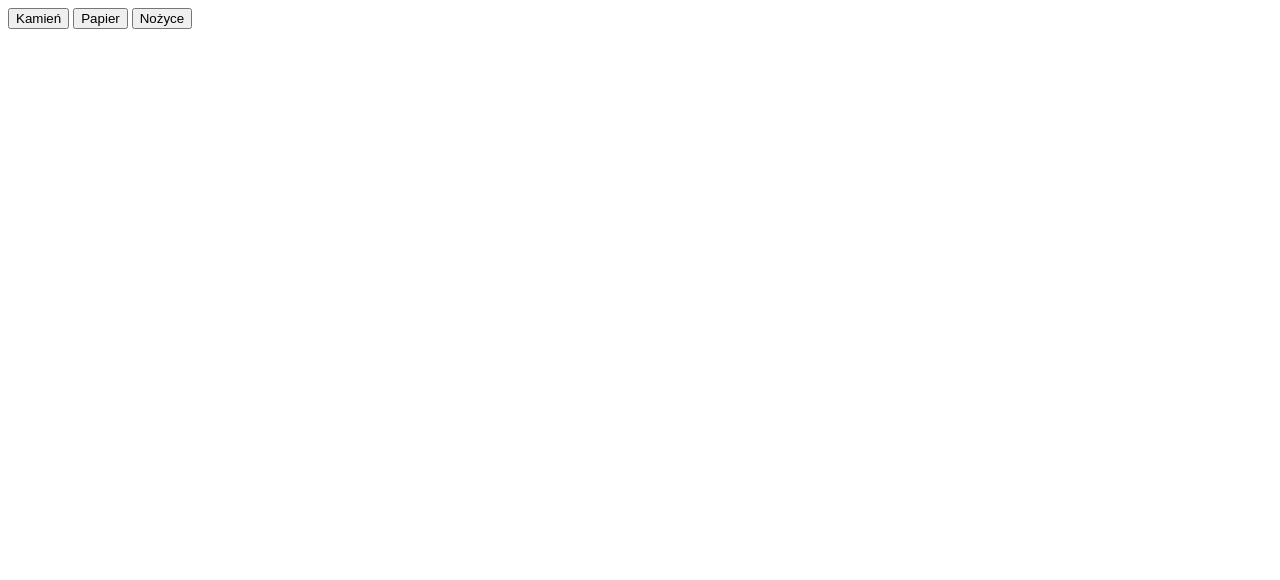
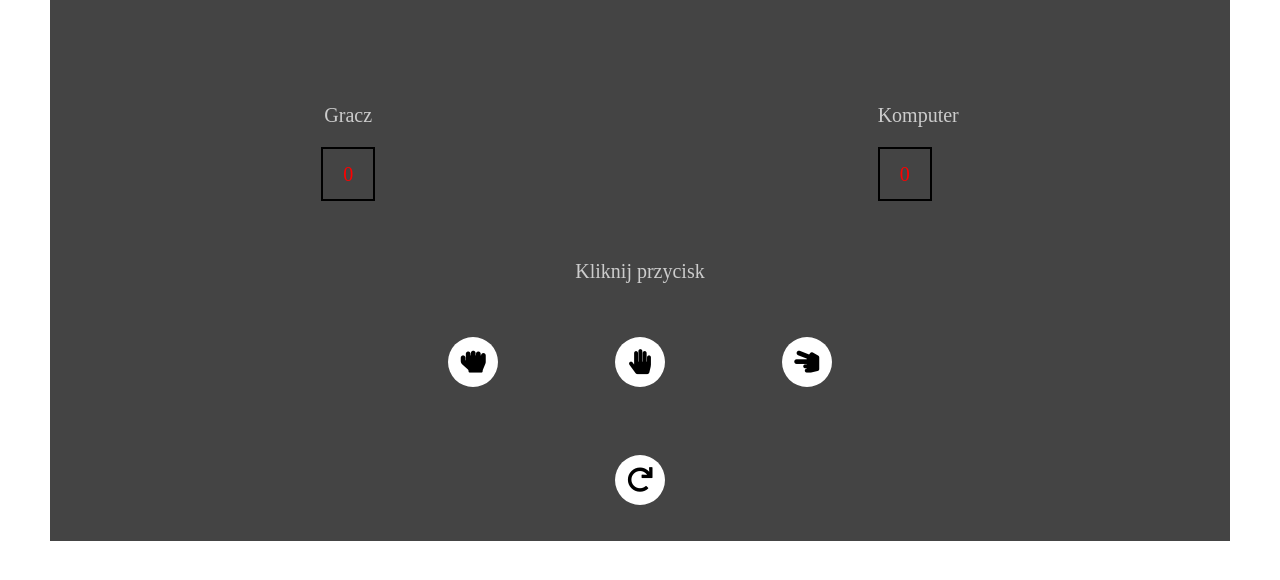
Before and after one commit to Karol-Sobolewski/javascript-prework, a website: page index.html in a window 1280 px wide. Drawn offline with nearby package versions, Linux system fonts and the light colour scheme; files that its build step writes are made by us from their sources.

Commit message:
Add win counter & Add cheating option (75% of chance that computer will choose scissors) & Add simple styling

```diff
--- a/index.html
+++ b/index.html
@@ -4,16 +4,29 @@
 	<meta charset="UTF-8">
 	<title>Kamień, papier, nożyce</title>
 	<link rel="stylesheet" href="css/style.css">
+	<link rel="stylesheet" href="https://cdnjs.cloudflare.com/ajax/libs/font-awesome/5.9.0/css/all.min.css">
 </head>
 <body>
 	<div class="container">
-		<div id="buttons">
-			<button id="play-rock">Kamień</button>
-			<button id="play-paper">Papier</button>
-			<button id="play-scissors">Nożyce</button>
+		<div class="row row-score">
+			<div class="result">
+				<p>Gracz</p><p id="player">0</p>
+			</div>
+			<div class="result">
+				<p>Komputer</p><p id="computer">0</p>
+			</div>
 		</div>
-		<div id="messages"></div>
-	</div>
+		<div id="messages" class="messages">Kliknij przycisk</div>
+	<div class="row row-buttons">
+		<ul class="buttons">
+			<li><button id="play-rock" class="btn"><i class="fas fa-hand-rock"></i></button></li>
+			<li><button id="play-paper" class="btn"><i class="fas fa-hand-paper"></i></button></li>
+			<li><button id="play-scissors" class="btn"><i class="fas fa-hand-scissors"></i></button></li>
+		</ul>
+</div>
+	<div id="messages"></div>
+	<button id="reset-btn" class="btn btn-reset"><i class="fas fa-redo"></i></button>
+</div>
 	<script src="js/functions.js"></script>
 	<script src="js/script.js"></script>
 </body>
--- a/js/script.js
+++ b/js/script.js
@@ -1,46 +1,73 @@
+let playerScore = 0;
+let computerScore = 0;
 function playGame(playerInput) {
 
   function getMoveName(argMoveId){
-
     if(argMoveId == 1) return 'kamień';
     else if(argMoveId == 2) return 'papier';
     else if(argMoveId == 3) return 'nożyce';
-
   }
 
   function displayResult(argComputerMove, argPlayerMove) {
 
-    console.log('wywołano displayResult')
-    console.log('argumenty: ' + argComputerMove + ', ' + argPlayerMove);
     printMessage('Zagrałem ' + argComputerMove + ', a Ty ' + argPlayerMove);
-
     if((argComputerMove === 'kamień' && argPlayerMove === 'papier') ||
        (argComputerMove === 'nożyce' && argPlayerMove == 'kamień') ||
        (argComputerMove === 'papier' && argPlayerMove === 'nożyce')) {
-
+       playerScore = playerScore+1;
       return 'Ty wygrywasz!!';
 
     }
-
-    else if(argComputerMove == argPlayerMove) return 'Remis!'
-    else return 'Wygrał komputer!'
-
+    else if(argComputerMove == argPlayerMove) return 'Remis!';
+    else{
+      computerScore = computerScore+1;
+      return 'Wygrał komputer!';
+    }
   }
 
   /* Proces gry */
 
+
   clearMessages();
 
-  let randomNumber = Math.floor(Math.random() * 3 + 1);
-  console.log('Wylosowana liczba to: ' + randomNumber);
+
+  //let randomNumber = Math.floor(Math.random() * 3 + 1);
+
+  let randomNumber = Math.random()
+    //console.log(Math.random());
+    if(Math.random() < 0.12)  {
+      //console.log('<12');
+    randomNumber = 1
+
+  } else if (Math.random() <= 0.24) {
+      //console.log('<24');
+    randomNumber = 2
+    } else {
+      randomNumber = 3
+      //console.log('>24');
+    }
+
   let computerMove = getMoveName(randomNumber);
+  //console.log(computerMove);
 
   let playerMove =  getMoveName(playerInput);
 
-  printMessage(displayResult (computerMove, playerMove));
+  printMessage(displayResult(computerMove, playerMove));
+//inny kolor wyniku np. document.getElementById('scorebox').innerHTML = displayResult(computerMove, playerMove);
+  document.getElementById('player').innerHTML = playerScore;
+  document.getElementById('computer').innerHTML = computerScore;
+}
+
+function reset() {
+  document.getElementById('messages').innerHTML = 'Kliknij przycisk';
+  playerScore = 0;
+  computerScore = 0;
+  document.getElementById('player').innerHTML = playerScore;
+  document.getElementById('computer').innerHTML = computerScore;
 
 }
 
+document.getElementById('reset-btn').addEventListener('click', function(){ reset(); })
 document.getElementById('play-rock').addEventListener('click', function(){ playGame(1); });
 document.getElementById('play-paper').addEventListener('click', function(){ playGame(2); });
 document.getElementById('play-scissors').addEventListener('click', function(){ playGame(3); });
--- a/sass/style.scss
+++ b/sass/style.scss
@@ -0,0 +1,93 @@
+
+/* Global */
+
+body {
+  display: flex;
+  justify-content: center;
+  margin: 0 auto;
+  color: #ccc;
+  font-size: 20px;
+  text-align: center;
+}
+
+.container {
+  position: relative;
+  display: flex;
+  flex-direction: column;
+  justify-content: center;
+  align-items: center;
+  max-width: 1140px;
+  padding: 36px 20px;
+  background: #444;
+  text-align: center;
+}
+
+.row {
+  width: 1140px;
+  margin: 48px 0;
+}
+
+/* Score */
+
+.row-score {
+  display: flex;
+  justify-content: space-around;
+}
+
+.result p:nth-child(2) {
+    display: flex;
+    align-items: center;
+    justify-content: center;
+    width: 50px;
+    height: 50px;
+    color: red;
+    border: 2px solid black;
+  }
+
+.messages {
+  position: absolute;
+  top: 50%;
+  bottom: auto;
+  left: 50%;
+  right: auto;
+  transform: translate(-50%, -50%);
+  width: 100%;
+  text-align: center;
+}
+
+ /* Game */
+
+.row-buttons {
+  position: relative;
+  width: 500px;
+  justify-content: space-around;
+  align-items: center;
+
+}
+
+.buttons {
+  position: relative;
+  justify-content: space-around;
+  display: flex;
+  padding: 0;
+  list-style: none;
+  li {
+    position: relative;
+    padding: 0;
+    font-size: 0px;
+    text-align: center;
+    text-decoration: none;
+  }
+}
+
+.btn {
+  height: 50px;
+  width: 50px;
+  border-radius: 50%;
+  border: none;
+  background: white;
+  font-size: 25px;
+  text-decoration: none;
+  color: black;
+  cursor: pointer;
+}
```
Also changed, not shown: css/style.css (added), 1 other file.
